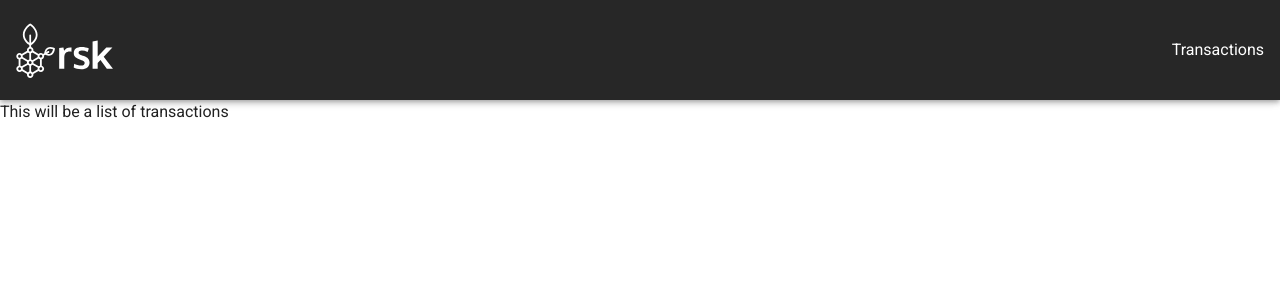
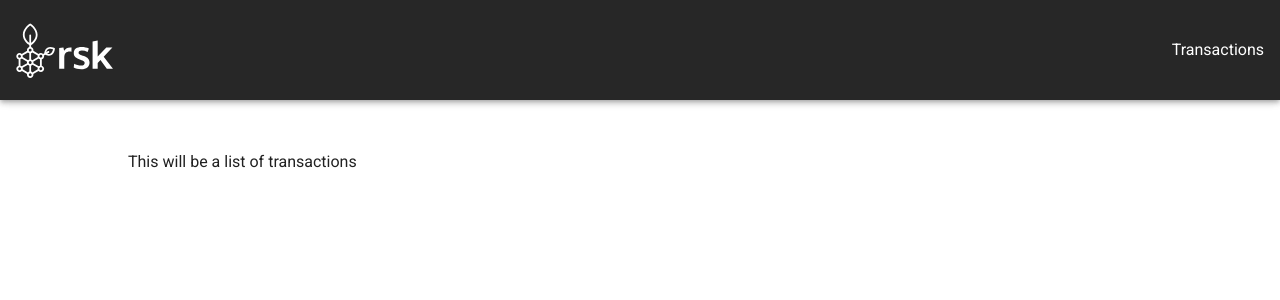
Before and after one commit to emdx-dex/fastbtc-rsk, a Vue app in the folder frontend/: page /transactions in a window 1280 px wide. Shown: the top 300 px of the page. Built offline with nearby package versions, Linux system fonts and the light colour scheme.

Commit message:
Add Page component.

```diff
--- /dev/null
+++ b/frontend/src/components/page.vue
@@ -0,0 +1,13 @@
+<template>
+  <div class="page">
+    <v-card class="mx-auto" max-width="1024" elevation="0">
+      <slot />
+    </v-card>
+  </div>
+</template>
+
+<style lang="scss" scoped>
+.page {
+  margin-top: 50px;
+}
+</style>
--- a/frontend/src/views/Home.vue
+++ b/frontend/src/views/Home.vue
@@ -1,15 +1,19 @@
 <template>
   <div class="home">
-    <v-card class="mx-auto" max-width="1024" elevation="0">
+    <page>
       <div>This is the home</div>
-    </v-card>
+    </page>
   </div>
 </template>
 
 <script>
+import Page from "@/components/page.vue";
+
 export default {
   name: "Home",
-  components: {},
+  components: {
+    Page,
+  },
   data: () => ({}),
   methods: {},
 };
@@ -17,6 +21,5 @@ export default {
 
 <style lang="scss" scoped>
 .home {
-  margin-top: 50px;
 }
 </style>
--- a/frontend/src/views/Transactions.vue
+++ b/frontend/src/views/Transactions.vue
@@ -1,10 +1,17 @@
 <template>
-  <div>This will be a list of transactions</div>
+  <page>
+    <div>This will be a list of transactions</div>
+  </page>
 </template>
 
 <script>
+import Page from "@/components/page.vue";
+
 export default {
   name: "Transactions",
+  components: {
+    Page,
+  },
 };
 </script>
 
```
